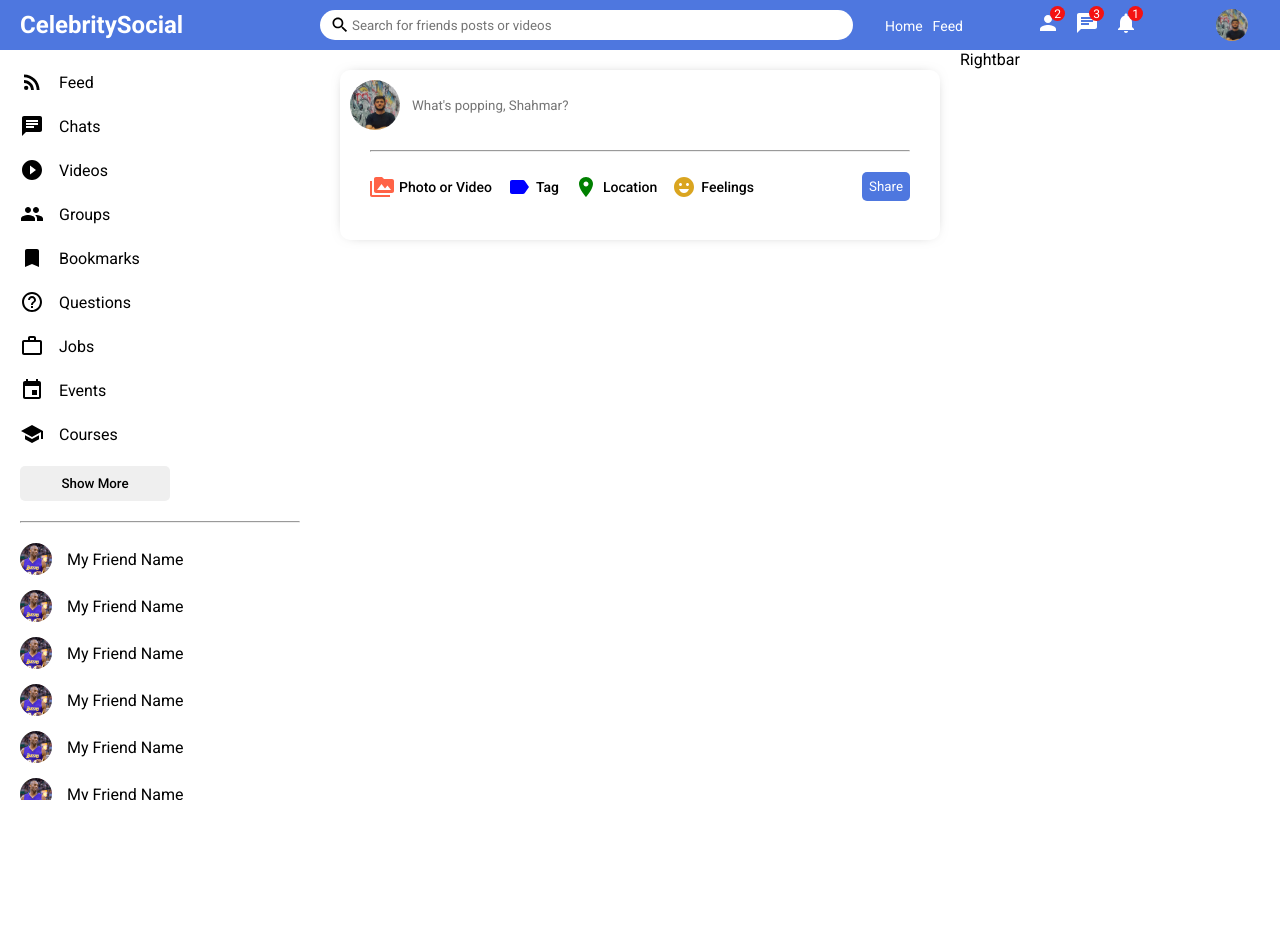
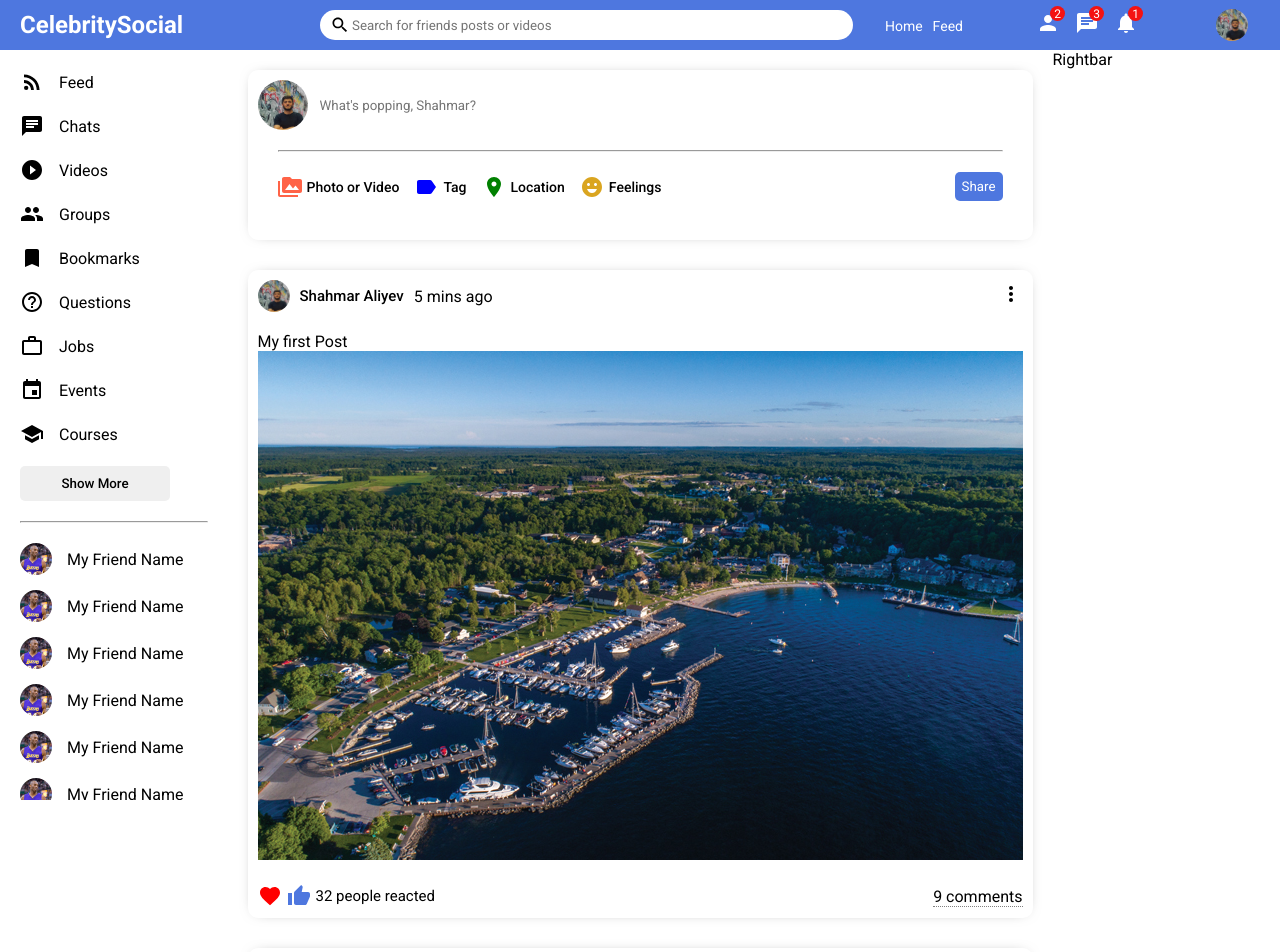
Before and after one commit to ShahmarAliyev/docosocial, a React (Create React App) app in the folder client/: page / in a window 1280 px wide. Shown: the top 952 px of the page. Before the commit the page ends 800 px from the top, so only its background shows below. Built offline with nearby package versions, Linux system fonts and the light colour scheme.

Commit message:
created post component inside feed

```diff
--- a/client/src/components/feed/Feed.jsx
+++ b/client/src/components/feed/Feed.jsx
@@ -1,4 +1,5 @@
 import "./Feed.styles.css";
+import Post from "./post/Post";
 import Share from "./share/Share";
 
 export default function Feed() {
@@ -6,6 +7,12 @@ export default function Feed() {
     <div className="feed">
       <div className="feedContainer">
         <Share />
+        <Post />
+        <Post />
+        <Post />
+        <Post />
+        <Post />
+        <Post />
       </div>
     </div>
   );
--- /dev/null
+++ b/client/src/components/feed/post/Post.jsx
@@ -0,0 +1,45 @@
+import "./Post.styles.css";
+import MoreVertIcon from "@mui/icons-material/MoreVert";
+import FavoriteIcon from "@mui/icons-material/Favorite";
+import ThumbUpIcon from "@mui/icons-material/ThumbUp";
+function Post() {
+  return (
+    <div className="post">
+      <div className="postContainer">
+        <div className="postTop">
+          <div className="postTopLeft">
+            <img
+              alt="postProfile"
+              className="postProfileImage"
+              src="/assets/profile.jpg"
+            />
+            <span className="postUserName">Shahmar Aliyev</span>
+            <span postDate> 5 mins ago</span>
+          </div>
+
+          <div className="postTopRight">
+            <MoreVertIcon className="" />
+          </div>
+        </div>
+
+        <div className="postMiddle">
+          <span className="postText">My first Post</span>
+          <img src="assets/doco.jpg" alt="post" className="postPicture" />
+        </div>
+
+        <div className="postBottom">
+          <div className="postBottomLeft">
+            <FavoriteIcon className="postReactionHeart postReaction" />
+            <ThumbUpIcon className="postReactionLIike postReaction" />
+            <span className="postReactionCounter">32 people reacted</span>
+          </div>
+          <div className="postBottomRight">
+            <span className="postCommentText">9 comments</span>
+          </div>
+        </div>
+      </div>
+    </div>
+  );
+}
+
+export default Post;
--- /dev/null
+++ b/client/src/components/feed/post/Post.styles.css
@@ -0,0 +1,80 @@
+.post {
+  width: 100%;
+  border-radius: 10px;
+  -webkit-box-shadow: 0px 0px 15px -9px rgba(0, 0, 0, 0.59);
+  box-shadow: 0px 0px 15px -9px rgba(0, 0, 0, 0.59);
+  margin: 30px 0px;
+}
+
+.postContainer {
+  padding: 10px;
+}
+
+.postTop {
+  display: flex;
+  align-items: center;
+  justify-content: space-between;
+}
+
+.postTopLeft {
+  display: flex;
+  align-items: center;
+}
+.postUserName {
+  font-size: 15px;
+  font-weight: 500;
+  margin: 0 10px;
+}
+.postDate {
+  font-size: 12px;
+}
+
+.postProfileImage {
+  width: 32px;
+  height: 32px;
+  border-radius: 50%;
+  object-fit: cover;
+}
+
+.postMiddle {
+  margin: 20px 0px;
+}
+
+.postImage {
+  margin-top: 20px;
+  width: 100%;
+  max-height: 500px;
+  object-fit: contain;
+}
+
+.postBottom {
+  display: flex;
+  justify-content: space-between;
+  align-items: center;
+}
+.postBottomLeft {
+  display: flex;
+  align-items: center;
+}
+.postReaction {
+  width: 24px !important;
+  height: 24px !important;
+  margin-right: 5px;
+  cursor: pointer;
+}
+.postReactionHeart {
+  color: red !important ;
+}
+.postReactionLIike {
+  color: rgb(78, 119, 223) !important;
+}
+
+.postReactionCounter {
+  font-size: 15px;
+}
+
+.postCommentText {
+  cursor: pointer;
+  border-bottom: 1px dotted gray;
+  font-style: 15px;
+}
```
Also changed, not shown: client/public/assets/doco.jpg (added).
